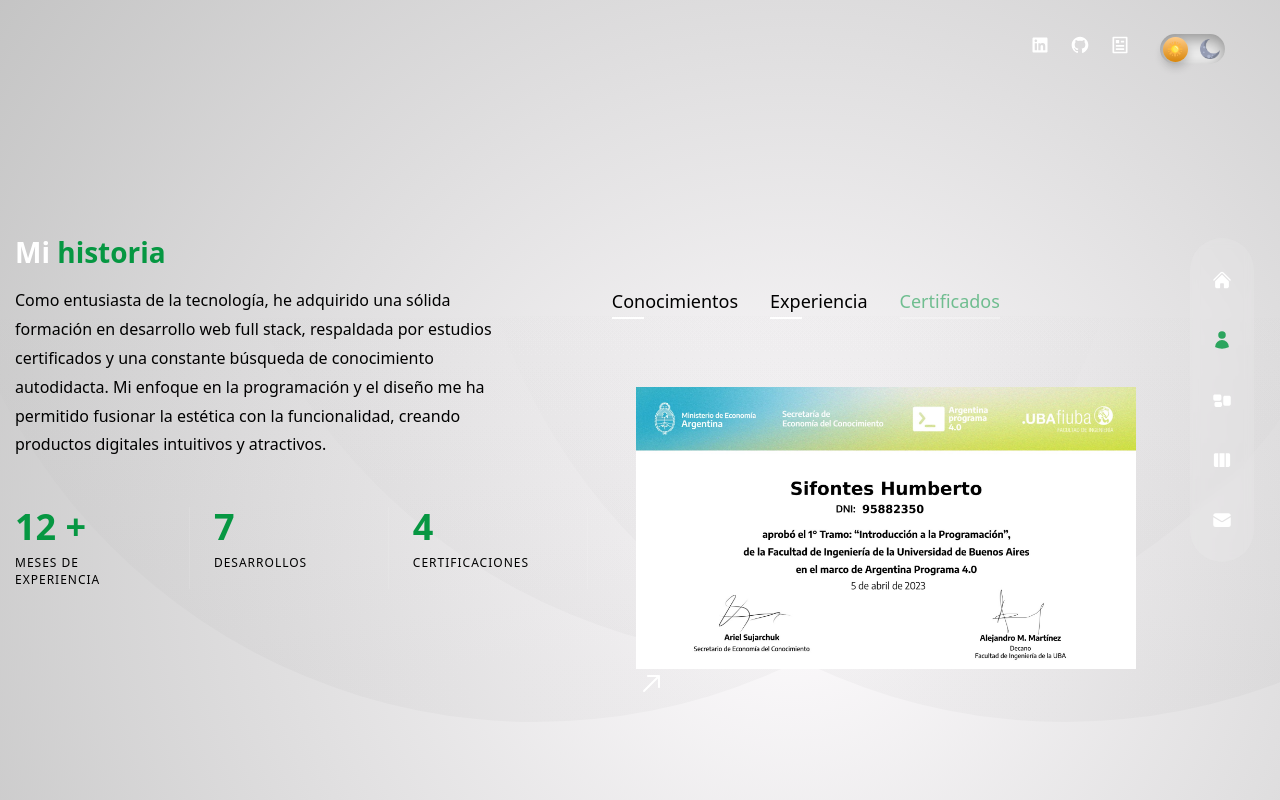
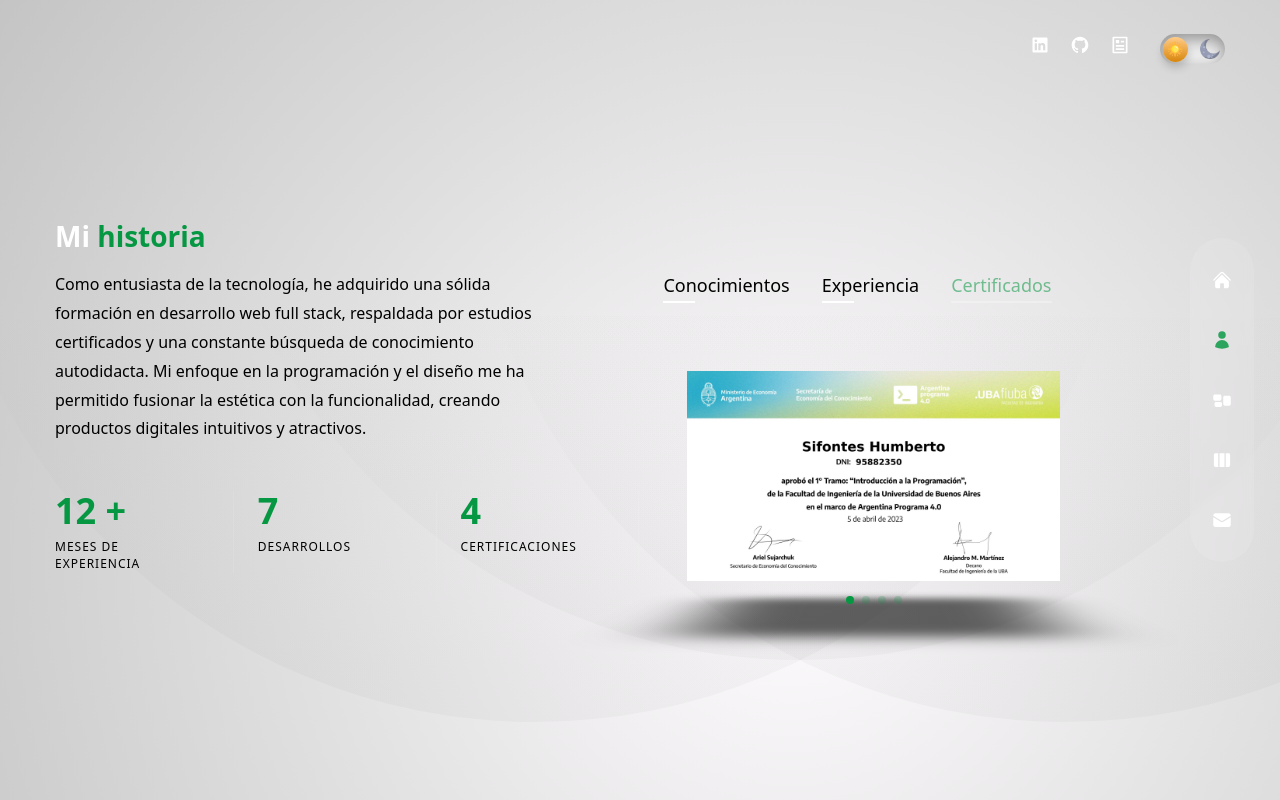
Before and after one commit to HumbertoSifontes/portfolio, a Next.js app: page /about in a window 1280 px wide. Both pictures are taken after a click on the element "Certificados". Built offline with nearby package versions, Linux system fonts and the light colour scheme.

Commit message:
arreglando swiper pagination

```diff
--- a/components/CredentialSlider.js
+++ b/components/CredentialSlider.js
@@ -1,11 +1,11 @@
 import React, { useState } from 'react';
 import Modal from 'react-modal';
 import { Swiper, SwiperSlide } from 'swiper/react';
-import { Pagination } from 'swiper';
+import { EffectCube, Pagination } from 'swiper/modules';
 import Image from 'next/image';
 import 'swiper/css';
+import 'swiper/css/effect-cube';
 import 'swiper/css/pagination';
-import { RxArrowTopRight } from 'react-icons/rx';
 
 const credentialSlides = {
   slides: [
@@ -45,25 +45,26 @@ const CredentialSlider = () => {
     return (
         <div>
             <Swiper
-                spaceBetween={10}
+                effect={'cube'}
+                grabCursor={true}
+                cubeEffect={{
+                  shadow: true,
+                  slideShadows: true,
+                  shadowOffset: 20,
+                  shadowScale: 0.94,
+                }}
                 pagination={{
                 clickable: true,
                 }}
-                modules={{ Pagination }}
-                className='h-[280px] sm:h-[480px]'
+                modules={ [EffectCube, Pagination] }
+                className='h-[280px] sm:h-[280px]'
             >
                 {credentialSlides.slides.map((slide, index) => {
-                const isLastImage = index === credentialSlides.slides.length - 1;
                 return (
                     <SwiperSlide key={index}>
                     <div className='relative rounded-lg overflow-hidden flex items-center justify-center group' onClick={() => openModal(slide.path)}>
                         <div className='h-max rounded-lg px-6 py-8 flex sm:flex-col gap-x-6 sm:gap-x-0 group cursor-pointer transition-all duration-300 card-container'>
                         <Image src={slide.path} width={500} height={300} alt='certificado' />
-                        {!isLastImage && (
-                            <div className='text-3xl'>
-                            <RxArrowTopRight className='group-hover:rotate-45 arrow transition-all' />
-                            </div>
-                        )}
                         </div>
                     </div>
                     </SwiperSlide>
--- a/components/ServiceSlider.js
+++ b/components/ServiceSlider.js
@@ -1,5 +1,5 @@
 import {Swiper, SwiperSlide} from 'swiper/react';
-import {FreeMode, Pagination} from 'swiper';
+import {FreeMode, Pagination} from 'swiper/modules';
 import 'swiper/css';
 import 'swiper/css/free-mode';
 import 'swiper/css/pagination';
@@ -7,7 +7,6 @@ import {
   RxPencil2,
   RxDesktop,
   RxRocket,
-  RxArrowTopRight,
 } from "react-icons/rx";
 import { TbApi, TbBrandOauth, TbDatabase } from "react-icons/tb";
 
@@ -64,11 +63,10 @@ const serviceData = [
         pagination={{
           clickable: true,
         }}
-        modules={{FreeMode, Pagination}}
+        modules={[FreeMode, Pagination]}
         className='h-[540px] sm:h-[380px]'
       >
         {serviceData.map((item, index) => {
-        const isLastImage = index === serviceData.length - 1;
         return (
           <SwiperSlide key={index}>
             <div className='card-container'>
@@ -78,12 +76,6 @@ const serviceData = [
                   <div className='mb-2 text-lg texto'>{item.title}</div>
                   <p className='max-w-[350px] leading-normal texto'>{item.description}</p>
                 </div>
-                {!isLastImage && (
-                  <div className='text-3xl'>
-                    <RxArrowTopRight className='absolute group-hover:rotate-45 arrow bottom-0 transition-all' />
-                  </div>
-                )}
-                {isLastImage && <div style={{ height: '29px' }} />}
               </div>
             </div>
             </SwiperSlide>
--- a/components/WorkSlider.js
+++ b/components/WorkSlider.js
@@ -1,5 +1,5 @@
 import {Swiper, SwiperSlide} from 'swiper/react';
-import {Pagination} from 'swiper';
+import {Pagination} from 'swiper/modules';
 import Image from 'next/image'
 import 'swiper/css';
 import 'swiper/css/pagination';
@@ -58,12 +58,15 @@ const WorkSlider = () => {
       pagination={{
         clickable: true,
       }}
-      modules={{Pagination}}
+      modules={ [Pagination] }
       className='h-[280px] sm:h-[480px]'
     >
       {workSlides.slides.map((slide, index) => {
         return (
           <SwiperSlide key={index}>
+            <div className='col-span-2 text-center text-accent font-semibold'>
+              {slide.title}
+            </div>
             <div className='grid grid-cols-2 grid-rows-2 gap-4 cursor-pointer'>
               {slide.images.map((image, index) => {
                 return (
@@ -84,9 +87,6 @@ const WorkSlider = () => {
                 </Link>
                 )
               })}
-              <div className='col-span-2 text-center text-accent font-semibold'>
-                {slide.title}
-              </div>
             </div>
           </SwiperSlide>
           );
--- a/package.json
+++ b/package.json
@@ -18,7 +18,8 @@
     "react-icons": "^5.2.1",
     "react-modal": "^3.16.1",
     "react-tsparticles": "^2.9.3",
-    "swiper": "^11.1.3",
+    "sharp": "^0.33.5",
+    "swiper": "^11.1.14",
     "tailwind-scrollbar": "^3.1.0",
     "tsparticles": "^2.9.3"
   },
--- a/pages/about/index.js
+++ b/pages/about/index.js
@@ -1,6 +1,6 @@
-import React, { useState } from "react";
-import { motion } from 'framer-motion';
-import { fadeIn } from '../../variants';
+import React, {useState} from "react";
+import {motion} from 'framer-motion'
+import {fadeIn} from '../../variants'
 import {
   FaHtml5,
   FaCss3,
@@ -17,9 +17,9 @@ import {
   SiPython,
   SiSqlite,
 } from "react-icons/si";
-import { TbBrandFramerMotion } from 'react-icons/tb';
-import { BiLogoSpringBoot } from 'react-icons/bi';
-import CountUp from 'react-countup';
+import {TbBrandFramerMotion} from 'react-icons/tb'
+import {BiLogoSpringBoot} from 'react-icons/bi'
+import CountUp from 'react-countup'
 import CredentialSlider from "../../components/CredentialSlider";
 
 const aboutData = [
@@ -61,7 +61,7 @@ const aboutData = [
     title: 'experiencia',
     info: [
       {
-        stage: 'As Freelancer:',
+        stage: 'As Freelancer:'
       },
       {
         title: 'UX/UI Designer - NaveSoftware',
@@ -77,19 +77,18 @@ const aboutData = [
     title: 'certificados',
     info: [],
   },
-];
+]
 
 const About = () => {
   const [index, setIndex] = useState(0);
   const [showCredentialSlider, setShowCredentialSlider] = useState(false);
-
   const handleItemClick = (itemIndex) => {
     setIndex(itemIndex);
     setShowCredentialSlider(itemIndex === 2);
   };
 
   return (
-    <div className='h-full text-center xl:text-left py-36'>
+      <div className= 'h-full py-32 text-center xl:text-left'>
         <motion.div variants={fadeIn('right', 0.2)} initial='hidden' animate='show' exit='hidden' className="w-full h-full max-w-[750px] max-h-[600px] absolute bottom-0 -left-[150px] divAvatar avatarAbout">
           <div className='hidden xl:flex xl:max-w-none avatar translate-z-0'></div>
         </motion.div>
@@ -109,7 +108,7 @@ const About = () => {
                   <div className="flex flex-1 xl:gap-x-6">
                     <div className="flex-1 relative after:w-[1px] after:h-full after:bg-white/10 after:absolute after:top-0 after:right-0">
                       <div className="text-2xl xl:text-4xl font-extrabold text-accent mb-2">
-                  <CountUp start={0} end={12} duration={5} /> +
+                        <CountUp start={0} end={12} duration={5}/> +
                       </div>
                       <div className="text-xs uppercase tracking-[1px] leading-[1.4] max-w-[100px] texto">
                         Meses de Experiencia
@@ -117,7 +116,7 @@ const About = () => {
                     </div>
                     <div className="flex-1 relative after:w-[1px] after:h-full after:bg-white/10 after:absolute after:top-0 after:right-0">
                       <div className="text-2xl xl:text-4xl font-extrabold text-accent mb-2">
-                  <CountUp start={0} end={7} duration={5} />
+                        <CountUp start={0} end={7} duration={5}/>
                       </div>
                       <div className="text-xs uppercase tracking-[1px] leading-[1.4] max-w-[100px] texto">
                         Desarrollos
@@ -125,7 +124,7 @@ const About = () => {
                     </div>
                     <div className="flex-1 relative after:w-[1px] after:h-full after:bg-white/10 after:absolute after:top-0 after:right-0">
                       <div className="text-2xl xl:text-4xl font-extrabold text-accent mb-2">
-                  <CountUp start={0} end={4} duration={5} />
+                        <CountUp start={0} end={4} duration={5}/>
                       </div>
                       <div className="text-xs uppercase tracking-[1px] leading-[1.4] max-w-[100px] texto">
                         Certificaciones
@@ -145,7 +144,7 @@ const About = () => {
                               >
                                   {item.title}
                               </div>
-              );
+                          )
                       })}
                   </div>
                   <div className="py-2 xl:py-6 flex flex-col gap-y-2 xl:gap-y-4 items-center xl:items-start">
@@ -159,12 +158,16 @@ const About = () => {
                         </div>
                       );
                     })}
-            {showCredentialSlider && <CredentialSlider />}
+                    {showCredentialSlider && index === 2 && (
+                      <div className='w-full xl:max-w-[75%]'>
+                        <CredentialSlider />
+                      </div>  )
+                    }
                   </div>
               </motion.div>
           </div>
       </div>
-  );
+  )
 };
 
 export default About;
--- a/pages/contact/index.js
+++ b/pages/contact/index.js
@@ -5,7 +5,7 @@ import {fadeIn} from '../../variants'
 const Contact = () => {
   return (
     <div className='h-full'>
-      <div className='container mx-auto py-32 text-center xl:text-left flex items-center justify-center h-full'>
+      <div className='container mx-auto text-center xl:text-left flex items-center justify-center h-full'>
         <div className='flex flex-col w-full max-w-[700px] bg-card rounded-lg p-8'>
           <motion.h2 variants={fadeIn('down', 0.5)} initial='hidden' animate='show' exit='hidden' className='h2 text-center mb-12'>
             Conectemos<span className='text-accent animate-pulse'>.</span>
--- a/styles/globals.css
+++ b/styles/globals.css
@@ -50,34 +50,30 @@
 }
 
 @layer base {
-  /* Estilo base para el cuerpo (body) */
   body {
-    font-size: 1rem; /* Tamaño de fuente accesible */
-    line-height: 1.6; /* Buena separación entre líneas */
-    overflow-x: hidden; /* Evitar scroll horizontal en todas las pantallas */
-    overflow-y: hidden; /* Evitar scroll en pantallas grandes */
+    font-size: 1rem;
+    line-height: 1.6;
+    overflow-x: hidden;
+    overflow-y: hidden;
   }
 
-  /* Página principal ocupando todo el alto de la pantalla */
   .page {
     width: 100%;
     min-height: 100vh;
-    overflow-x: hidden; /* Evitar desbordamiento horizontal */
-    overflow-y: hidden; /* Sin scroll en pantallas grandes */
+    overflow-x: hidden;
+    overflow-y: hidden;
   }
 
-  /* Estilos responsivos para pantallas móviles */
   @media (max-width: 1023px) {
     body {
-      overflow-y: auto; /* Permitir scroll en móviles */
+      overflow-y: auto;
     }
 
     .page {
-      overflow-y: auto; /* Permitir scroll en la página principal */
+      overflow-y: auto;
     }
   }
 
-  /* Otros estilos ya definidos */
   .h1 {
     font-size: 2rem;
     line-height: 1.3;
```
Also changed, not shown: 1 other file (tests, documents, lock files or other folders). Lines whose indentation alone changed are shown as unchanged.
